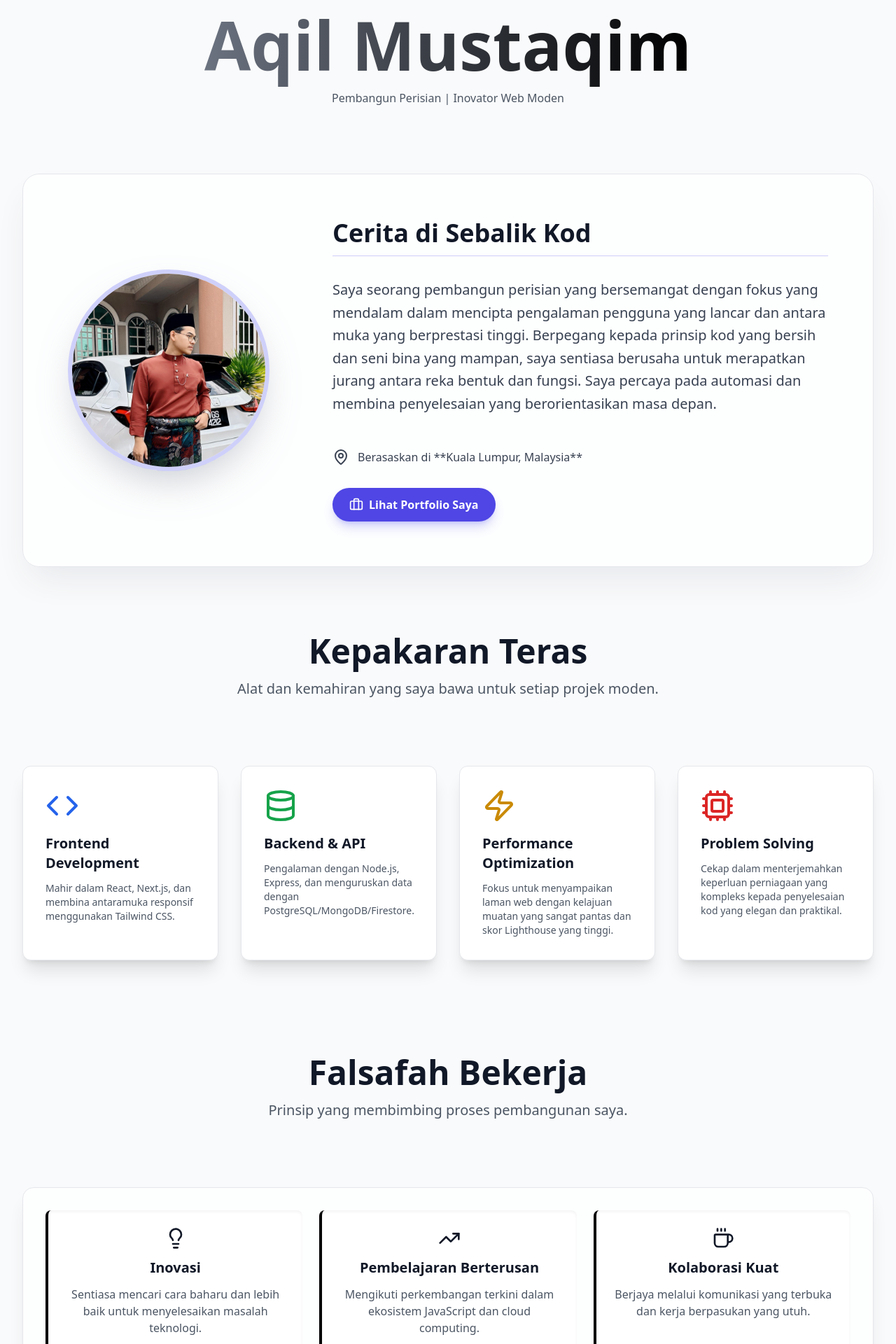
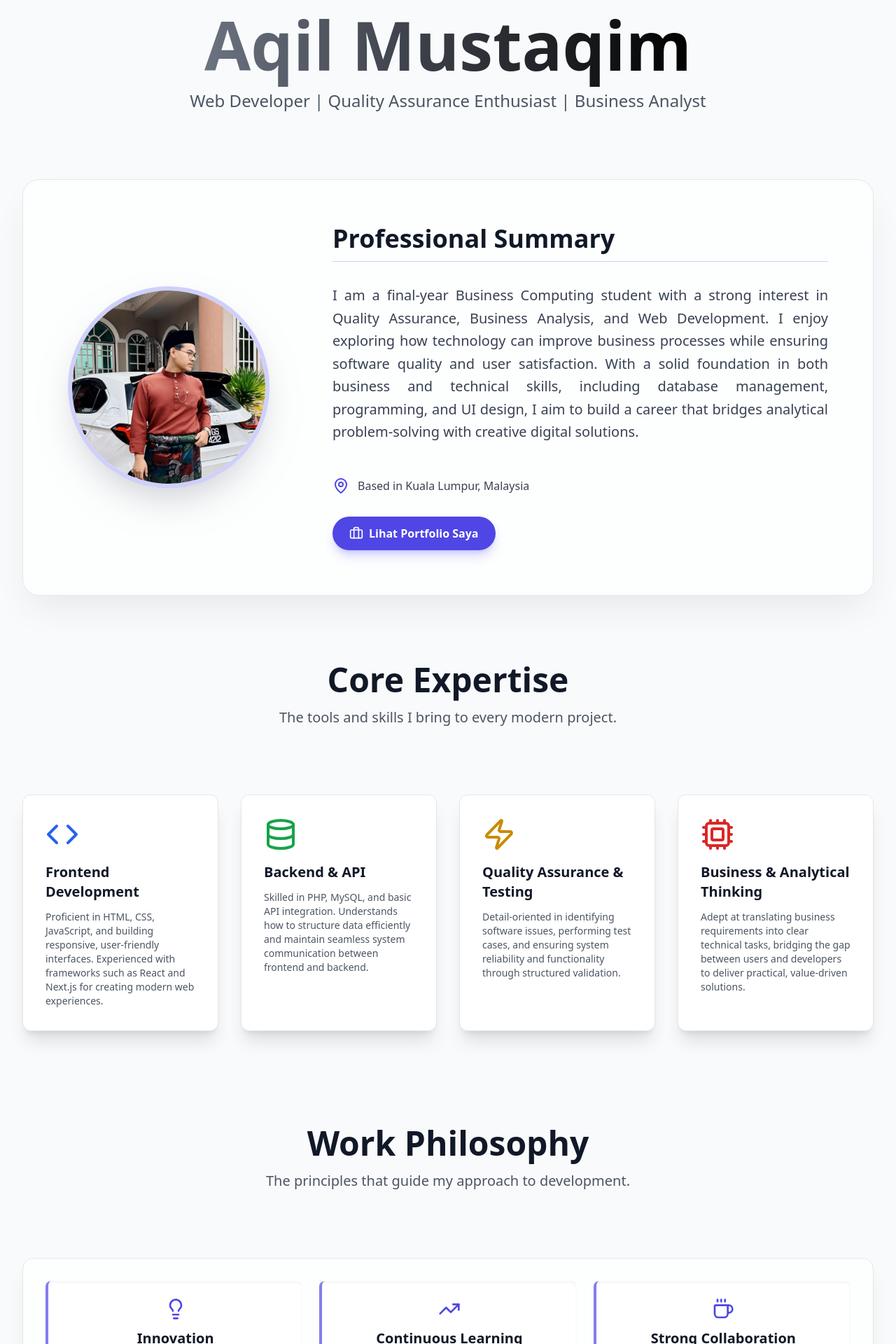
Before and after one commit to AqilMustaqim10/enhanced-portfolio, a Next.js app: page /about in a window 1280 px wide. Shown: the part 140-2060 px from the top of the page at 70% size. Built offline with nearby package versions, Linux system fonts and the light colour scheme.

Commit message:
Completed About Page

```diff
--- a/src/app/about/page.js
+++ b/src/app/about/page.js
@@ -18,10 +18,10 @@ import {
 
 const personalBio = {
   name: "Aqil Mustaqim",
-  title: "Pembangun Perisian | Inovator Web Moden",
+  title: "Web Developer | Quality Assurance Enthusiast | Business Analyst",
   location: "Kuala Lumpur, Malaysia",
   introduction:
-    "Saya seorang pembangun perisian yang bersemangat dengan fokus yang mendalam dalam mencipta pengalaman pengguna yang lancar dan antara muka yang berprestasi tinggi. Berpegang kepada prinsip kod yang bersih dan seni bina yang mampan, saya sentiasa berusaha untuk merapatkan jurang antara reka bentuk dan fungsi. Saya percaya pada automasi dan membina penyelesaian yang berorientasikan masa depan.",
+    "I am a final-year Business Computing student with a strong interest in Quality Assurance, Business Analysis, and Web Development. I enjoy exploring how technology can improve business processes while ensuring software quality and user satisfaction. With a solid foundation in both business and technical skills, including database management, programming, and UI design, I aim to build a career that bridges analytical problem-solving with creative digital solutions.",
   // Laluan lokal di sini. Sila letakkan fail gambar anda (contoh: aqil-profile.jpg)
   // di dalam folder 'public/images/' projek anda.
   imageUrl: "/images/profile.jpg",
@@ -32,7 +32,7 @@ const expertise = [
     icon: Code,
     title: "Frontend Development",
     description:
-      "Mahir dalam React, Next.js, dan membina antaramuka responsif menggunakan Tailwind CSS.",
+      "Proficient in HTML, CSS, JavaScript, and building responsive, user-friendly interfaces. Experienced with frameworks such as React and Next.js for creating modern web experiences.",
     color: "text-blue-600",
     delay: 0.1,
   },
@@ -40,23 +40,23 @@ const expertise = [
     icon: Database,
     title: "Backend & API",
     description:
-      "Pengalaman dengan Node.js, Express, dan menguruskan data dengan PostgreSQL/MongoDB/Firestore.",
+      "Skilled in PHP, MySQL, and basic API integration. Understands how to structure data efficiently and maintain seamless system communication between frontend and backend.",
     color: "text-green-600",
     delay: 0.2,
   },
   {
     icon: Zap,
-    title: "Performance Optimization",
+    title: "Quality Assurance & Testing",
     description:
-      "Fokus untuk menyampaikan laman web dengan kelajuan muatan yang sangat pantas dan skor Lighthouse yang tinggi.",
+      "Detail-oriented in identifying software issues, performing test cases, and ensuring system reliability and functionality through structured validation.",
     color: "text-yellow-600",
     delay: 0.3,
   },
   {
     icon: Cpu,
-    title: "Problem Solving",
+    title: "Business & Analytical Thinking",
     description:
-      "Cekap dalam menterjemahkan keperluan perniagaan yang kompleks kepada penyelesaian kod yang elegan dan praktikal.",
+      "Adept at translating business requirements into clear technical tasks, bridging the gap between users and developers to deliver practical, value-driven solutions.",
     color: "text-red-600",
     delay: 0.4,
   },
@@ -65,26 +65,25 @@ const expertise = [
 const philosophy = [
   {
     icon: Lightbulb,
-    title: "Inovasi",
+    title: "Innovation",
     detail:
-      "Sentiasa mencari cara baharu dan lebih baik untuk menyelesaikan masalah teknologi.",
+      "Constantly exploring new and better ways to solve technological challenges with creativity and efficiency.",
   },
   {
     icon: TrendingUp,
-    title: "Pembelajaran Berterusan",
+    title: "Continuous Learning",
     detail:
-      "Mengikuti perkembangan terkini dalam ekosistem JavaScript dan cloud computing.",
+      "Committed to staying up to date with the latest trends in software development, quality assurance, and digital innovation.",
   },
   {
     icon: Coffee,
-    title: "Kolaborasi Kuat",
+    title: "Strong Collaboration",
     detail:
-      "Berjaya melalui komunikasi yang terbuka dan kerja berpasukan yang utuh.",
+      "Thrive in open communication and teamwork, believing that the best results come from shared ideas and mutual support.",
   },
 ];
 
 // --- Komponen Pembantu untuk Animasi Gulir (Scroll Animation) ---
-// Ini membalut elemen untuk mencetuskan animasi apabila ia memasuki viewport.
 const ScrollFadeIn = ({ children, delay = 0, yOffset = 50 }) => {
   const ref = useRef(null);
   return (
@@ -101,25 +100,12 @@ const ScrollFadeIn = ({ children, delay = 0, yOffset = 50 }) => {
 };
 
 // --- Komponen Utama ---
-// Varian asas dikekalkan untuk animasi bebanan awal (initial load animation)
 const containerVariants = {
   hidden: { opacity: 0 },
   visible: {
     opacity: 1,
     transition: {
       staggerChildren: 0.1,
-    },
-  },
-};
-
-const itemVariants = {
-  hidden: { y: 20, opacity: 0 },
-  visible: {
-    y: 0,
-    opacity: 1,
-    transition: {
-      type: "spring",
-      stiffness: 100,
     },
   },
 };
@@ -137,14 +123,15 @@ export default function AboutPage() {
         <ScrollFadeIn delay={0.1} yOffset={40}>
           <header className="text-center space-y-4">
             <p className="text-lg uppercase tracking-[0.3em] text-gray-500 font-medium">
-              Jom Kenali Saya
+              Get to Know Me
             </p>
             <h1 className="text-7xl md:text-8xl font-extrabold leading-tight">
               <span className="bg-clip-text text-transparent bg-gradient-to-r from-gray-500 to-black">
                 {personalBio.name}
               </span>
             </h1>
-            <p className="2xl text-gray-600 max-w-4xl mx-auto">
+            {/* Jarak dipertingkatkan di sini dengan mt-4 dan menggunakan text-2xl yang betul */}
+            <p className="text-2xl text-gray-600 max-w-4xl mx-auto mt-4">
               {personalBio.title}
             </p>
           </header>
@@ -178,16 +165,16 @@ export default function AboutPage() {
               {/* Bio dan Ringkasan */}
               <div className="lg:col-span-2 space-y-8">
                 <h2 className="text-4xl font-bold text-gray-900 border-b border-indigo-500/30 pb-3">
-                  Cerita di Sebalik Kod
+                  Professional Summary
                 </h2>
-                <p className="text-xl text-gray-700 leading-relaxed">
+                <p className="text-xl text-gray-700 leading-relaxed text-justify">
                   {personalBio.introduction}
                 </p>
 
                 {/* START EDIT: Lokasi diletakkan di atas butang portfolio */}
                 <div className="flex items-center space-x-3 text-gray-700 font-medium pt-4">
-                  <MapPin className="w-6 h-6 text-black-600 flex-shrink-0" />
-                  <span>Berasaskan di **{personalBio.location}**</span>
+                  <MapPin className="w-6 h-6 text-indigo-600 flex-shrink-0" />
+                  <span>Based in {personalBio.location}</span>
                 </div>
                 <motion.a
                   href="#contact"
@@ -209,10 +196,10 @@ export default function AboutPage() {
         {/* --- Bahagian Kepakaran Teras (Grid) --- */}
         <div className="text-center space-y-4">
           <h2 className="text-5xl font-extrabold text-gray-900">
-            Kepakaran Teras
+            Core Expertise
           </h2>
           <p className="text-xl text-gray-600">
-            Alat dan kemahiran yang saya bawa untuk setiap projek moden.
+            The tools and skills I bring to every modern project.
           </p>
         </div>
 
@@ -239,10 +226,10 @@ export default function AboutPage() {
         {/* --- Bahagian Falsafah (Senarai/Row) --- */}
         <div className="text-center space-y-4 pt-10">
           <h2 className="text-5xl font-extrabold text-gray-900">
-            Falsafah Bekerja
+            Work Philosophy
           </h2>
           <p className="text-xl text-gray-600">
-            Prinsip yang membimbing proses pembangunan saya.
+            The principles that guide my approach to development.
           </p>
         </div>
 
@@ -250,14 +237,14 @@ export default function AboutPage() {
           {philosophy.map((item, index) => (
             <motion.div
               key={index}
-              className="flex-1 p-6 space-y-3 text-center border-l-4 border-black bg-white rounded-lg shadow-inner"
+              className="flex-1 p-6 space-y-3 text-center border-l-4 border-indigo-600/70 bg-white rounded-lg shadow-inner"
               initial={{ scale: 0.9, opacity: 0 }}
               whileInView={{ scale: 1, opacity: 1 }} // Animasi dicetuskan apabila dalam pandangan
               viewport={{ once: true, amount: 0.5 }}
               transition={{ duration: 0.5, delay: 0.5 + index * 0.1 }}
             >
               <div className="flex justify-center mb-3">
-                <item.icon className="w-8 h-8 text-black-600" />
+                <item.icon className="w-8 h-8 text-indigo-600" />
               </div>
               <h3 className="text-xl font-semibold text-gray-900">
                 {item.title}
```
